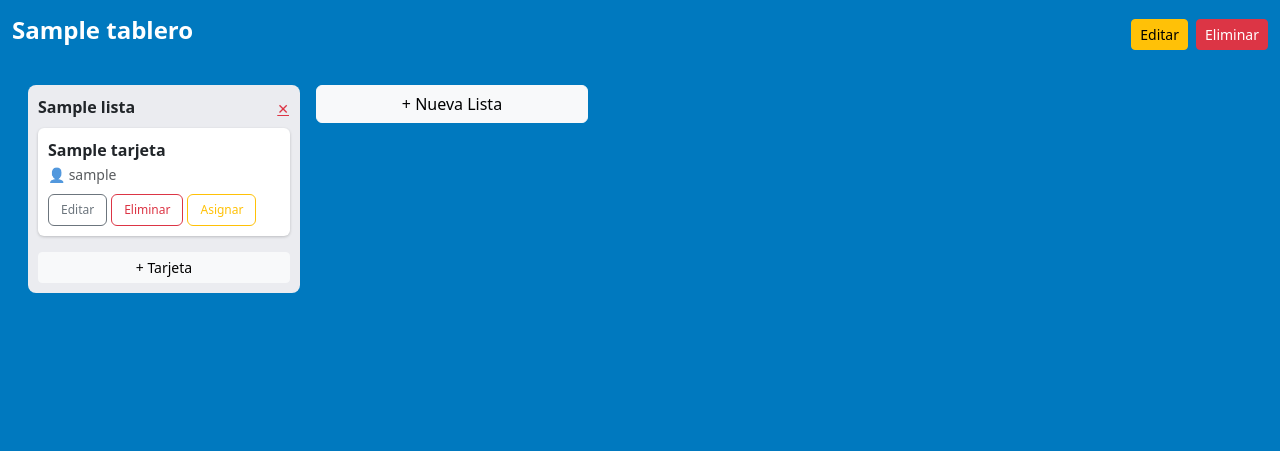
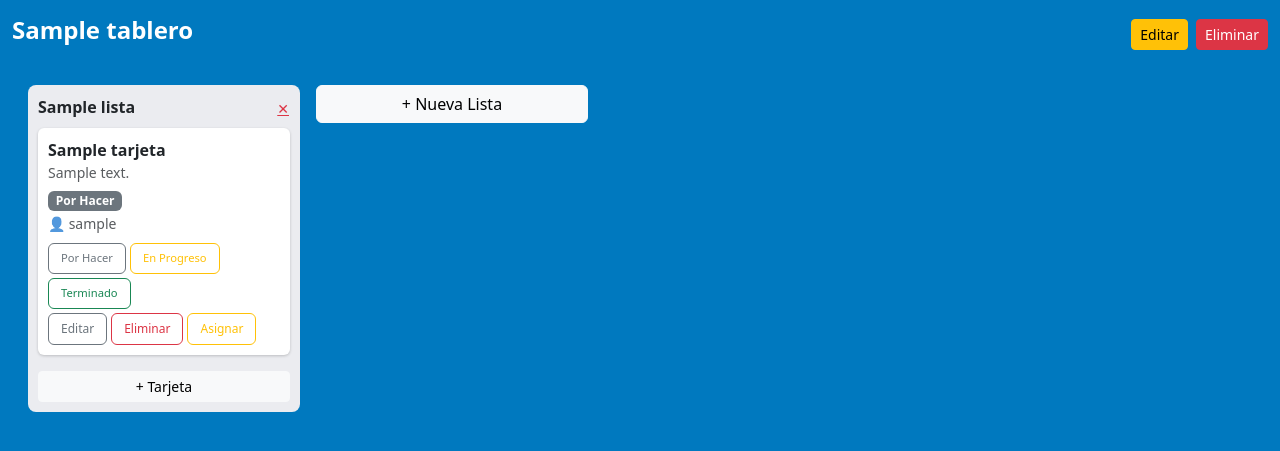
Before and after one commit to PedroSRM/Gestor_Trellio, a Django app: page /tablero/1/ in a window 1280 px wide. Shown: the part 56-507 px from the top of the page. Run offline with Django 5.2, Linux system fonts and the light colour scheme; a user stored in the database is signed in; tables that the repository leaves empty hold one stand-in row (values such as "Sample post").

Commit message:
feat: renderizado de tarjetas ordenadas y vistas diferenciadas por rol

```diff
--- a/core/settings.py
+++ b/core/settings.py
@@ -121,3 +121,5 @@ STATIC_URL = 'static/'
 # https://docs.djangoproject.com/en/5.2/ref/settings/#default-auto-field
 
 DEFAULT_AUTO_FIELD = 'django.db.models.BigAutoField'
+
+LOGIN_URL = '/admin/login/'
--- a/tableros/models.py
+++ b/tableros/models.py
@@ -47,6 +47,16 @@ class Tarjeta(models.Model):
         blank=True,
         related_name='tarjetas_asignadas'
     )
+    ESTADO_CHOICES = [
+        ('por_hacer', 'Por Hacer'),
+        ('en_progreso', 'En Progreso'),
+        ('terminado', 'Terminado'),
+    ]
+    estado = models.CharField(
+        max_length=20,
+        choices=ESTADO_CHOICES,
+        default='por_hacer'
+    )
     posicion = models.PositiveIntegerField(default=0)
     fecha_creacion = models.DateTimeField(auto_now_add=True)
 
--- a/tableros/urls.py
+++ b/tableros/urls.py
@@ -23,4 +23,6 @@ urlpatterns = [
     path('tarjeta/<int:tarjeta_id>/editar/', views.editar_tarjeta, name='editar_tarjeta'),
     path('tarjeta/<int:tarjeta_id>/eliminar/', views.eliminar_tarjeta, name='eliminar_tarjeta'),
     path('tarjeta/<int:tarjeta_id>/asignar/', views.asignar_tarjeta, name='asignar_tarjeta'),
+
+    path('tarjeta/<int:tarjeta_id>/estado/', views.cambiar_estado_tarjeta, name='cambiar_estado_tarjeta'),
 ]
--- a/tableros/views.py
+++ b/tableros/views.py
@@ -209,3 +209,17 @@ def eliminar_tarjeta(request, tarjeta_id):
     if request.method == 'POST':
         tarjeta.delete()
     return redirect('tableros:detalle_tablero', tablero_id=tablero_id)
+
+@login_required
+def cambiar_estado_tarjeta(request, tarjeta_id):
+    tarjeta = get_object_or_404(Tarjeta, id=tarjeta_id)
+
+    if not request.user.is_superuser and tarjeta.asignado_a != request.user:
+        return HttpResponseForbidden("No tienes permiso para realizar esta acción.")
+
+    if request.method == 'POST':
+        nuevo_estado = request.POST.get('estado')
+        if nuevo_estado in ['por_hacer', 'en_progreso', 'terminado']:
+            tarjeta.estado = nuevo_estado
+            tarjeta.save()
+    return redirect('tableros:detalle_tablero', tablero_id=tarjeta.lista.tablero.id)
--- a/templates/tableros/detalle_tablero.html
+++ b/templates/tableros/detalle_tablero.html
@@ -27,10 +27,36 @@
         {% for tarjeta in lista.tarjetas.all %}
         <div class="tarjeta-item">
             <div class="fw-bold">{{ tarjeta.titulo }}</div>
+            {% if tarjeta.descripcion %}
+                <p class="text-muted small mb-1">{{ tarjeta.descripcion }}</p>
+            {% endif %}
+
+            <!-- Badge de estado -->
+            {% if tarjeta.estado == 'por_hacer' %}
+                <span class="badge bg-secondary">Por Hacer</span>
+            {% elif tarjeta.estado == 'en_progreso' %}
+                <span class="badge bg-warning text-dark">En Progreso</span>
+            {% elif tarjeta.estado == 'terminado' %}
+                <span class="badge bg-success">Terminado</span>
+            {% endif %}
+
             {% if tarjeta.asignado_a %}
-                <small class="text-muted">👤 {{ tarjeta.asignado_a.username }}</small>
+                <div><small class="text-muted">👤 {{ tarjeta.asignado_a.username }}</small></div>
             {% endif %}
-            <div class="d-flex gap-1 mt-2 flex-wrap">
+
+            <!-- Botones de cambio de estado — visibles para Admin y para el usuario asignado -->
+            {% if es_admin or tarjeta.asignado_a == user %}
+            <form method="post" action="{% url 'tableros:cambiar_estado_tarjeta' tarjeta.id %}" class="d-flex gap-1 mt-2 flex-wrap">
+                {% csrf_token %}
+                <button name="estado" value="por_hacer" class="btn btn-xs btn-outline-secondary" style="font-size:0.7rem;">Por Hacer</button>
+                <button name="estado" value="en_progreso" class="btn btn-xs btn-outline-warning" style="font-size:0.7rem;">En Progreso</button>
+                <button name="estado" value="terminado" class="btn btn-xs btn-outline-success" style="font-size:0.7rem;">Terminado</button>
+            </form>
+            {% endif %}
+
+            <!-- Botones de gestión — solo Admin o dueño del tablero -->
+            {% if es_admin or tablero.creado_por == user %}
+            <div class="d-flex gap-1 mt-1 flex-wrap">
                 <a href="{% url 'tableros:editar_tarjeta' tarjeta.id %}" class="btn btn-xs btn-outline-secondary" style="font-size:0.75rem;">Editar</a>
                 <form method="post" action="{% url 'tableros:eliminar_tarjeta' tarjeta.id %}">
                     {% csrf_token %}
@@ -40,6 +66,7 @@
                 <a href="{% url 'tableros:asignar_tarjeta' tarjeta.id %}" class="btn btn-xs btn-outline-warning" style="font-size:0.75rem;">Asignar</a>
                 {% endif %}
             </div>
+            {% endif %}
         </div>
         {% empty %}
         <p class="text-muted small">Sin tarjetas</p>
```
Also changed, not shown: tableros/migrations/0002_tarjeta_estado.py (added).
